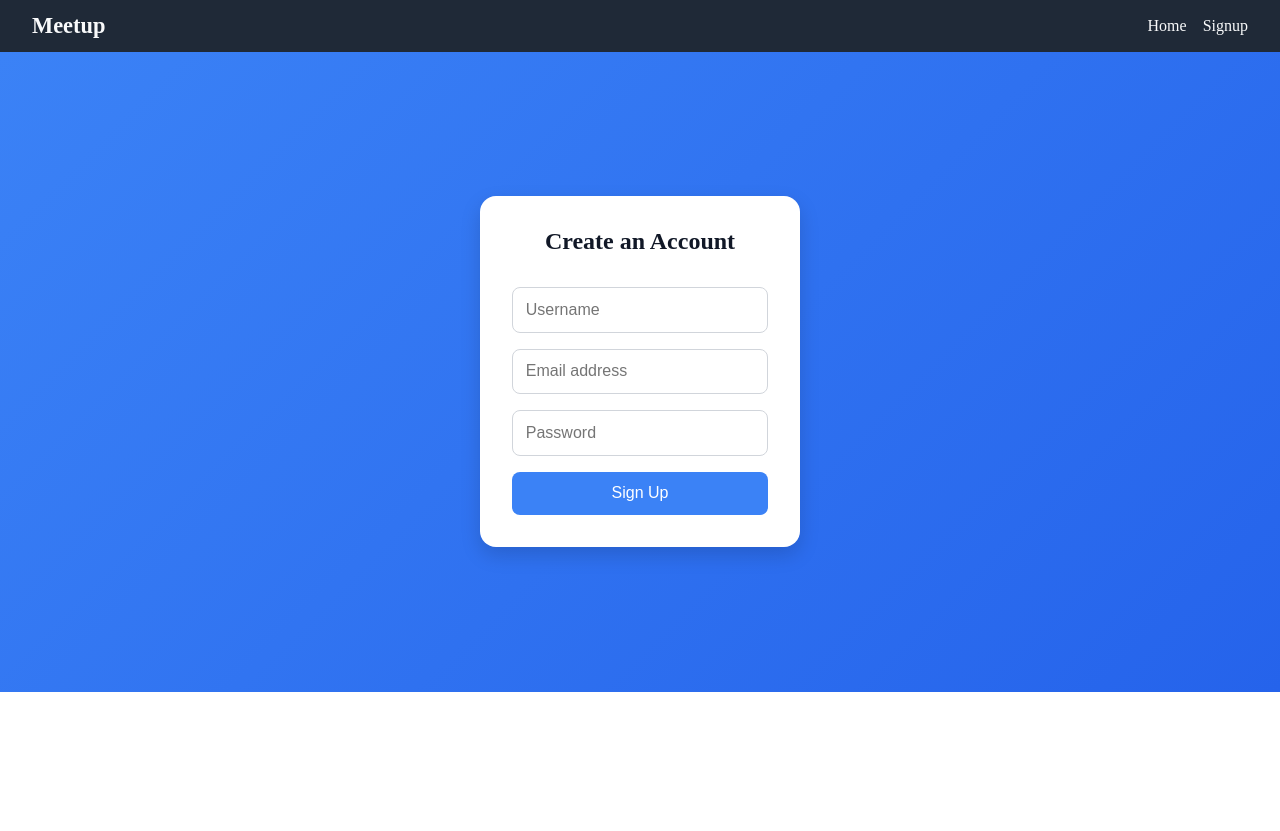
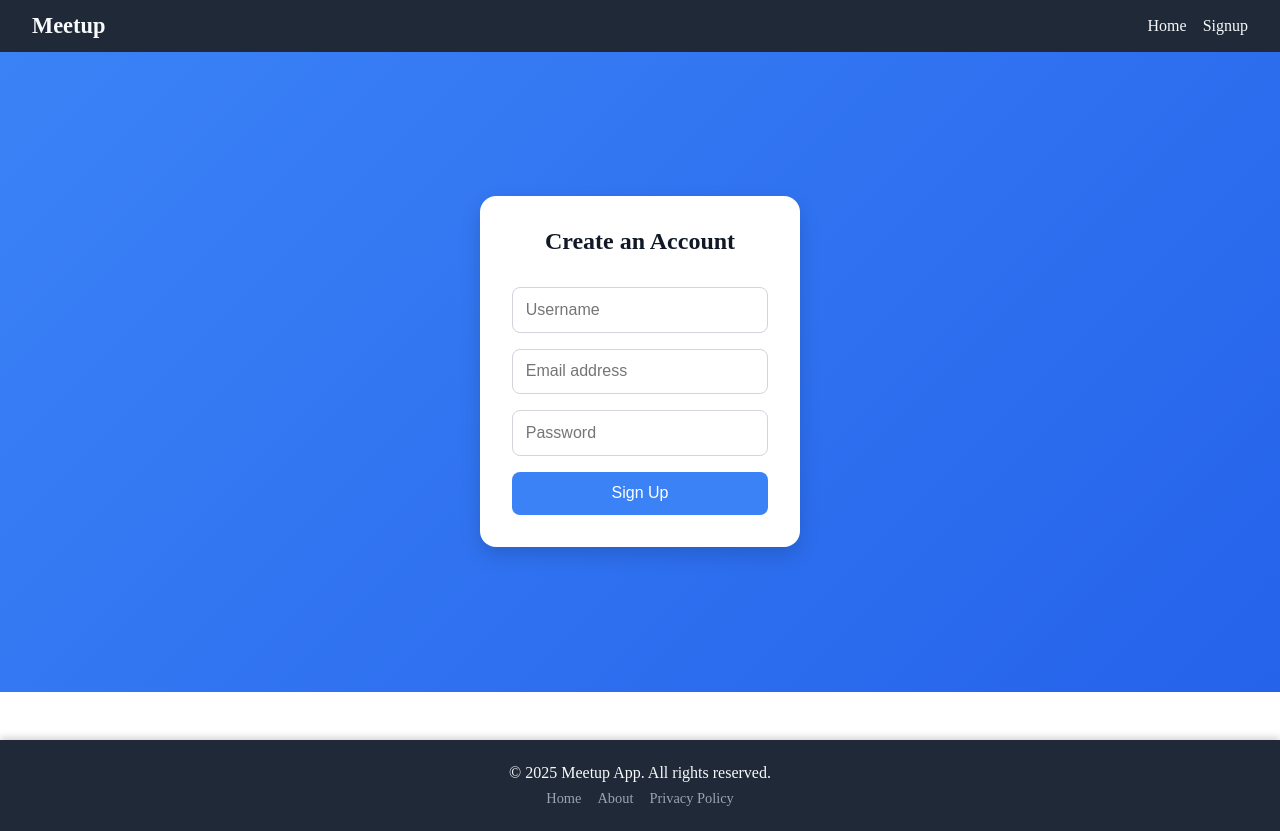
Before and after one commit to MorinoCode/meetup-frontend, a React (Vite) app: page /signup in a window 1280 px wide. Before the commit the page ends 800 px from the top, so only its background shows below. Built offline with nearby package versions, Linux system fonts and the light colour scheme.

Commit message:
feat: add global footer component

```diff
--- a/src/App.jsx
+++ b/src/App.jsx
@@ -7,9 +7,10 @@ import {
   Navigate,
 } from "react-router-dom";
 
-// import pages
+// import pages and components
 import Navbar from "./component/navbar/Navbar";
 import Signup from "./pages/signup/Signup";
+import Footer from "./component/footer/Footer";
 
 function App() {
   function PrivateRoute({ children }) {
@@ -28,6 +29,8 @@ function App() {
 
 
         </Routes>
+
+        <Footer />
       </Router>
     </>
   );
--- /dev/null
+++ b/src/component/footer/Footer.css
@@ -0,0 +1,33 @@
+/* src/components/Footer.css */
+
+.footer {
+  background-color: #1f2937;
+  color: #f9fafb;
+  text-align: center;
+  padding: 1.5rem 0;
+  margin-top: 3rem;
+  box-shadow: 0 -2px 8px rgba(0, 0, 0, 0.2);
+}
+
+.footer-content {
+  display: flex;
+  flex-direction: column;
+  align-items: center;
+  gap: 0.5rem;
+}
+
+.footer-links {
+  display: flex;
+  gap: 1rem;
+}
+
+.footer-links a {
+  color: #9ca3af;
+  text-decoration: none;
+  font-size: 0.9rem;
+  transition: color 0.3s;
+}
+
+.footer-links a:hover {
+  color: #60a5fa;
+}
--- /dev/null
+++ b/src/component/footer/Footer.jsx
@@ -0,0 +1,18 @@
+import "./Footer.css";
+
+export default function Footer() {
+  const year = new Date().getFullYear();
+
+  return (
+    <footer className="footer">
+      <div className="footer-content">
+        <p>© {year} Meetup App. All rights reserved.</p>
+        <div className="footer-links">
+          <a href="/">Home</a>
+          <a href="/about">About</a>
+          <a href="#">Privacy Policy</a>
+        </div>
+      </div>
+    </footer>
+  );
+}
```
